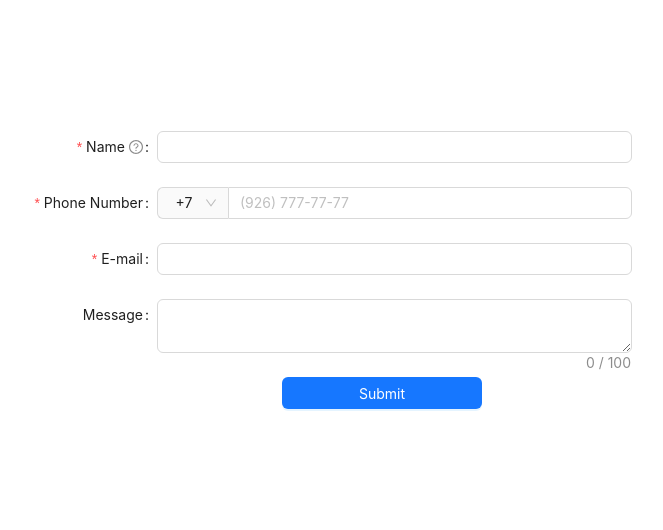
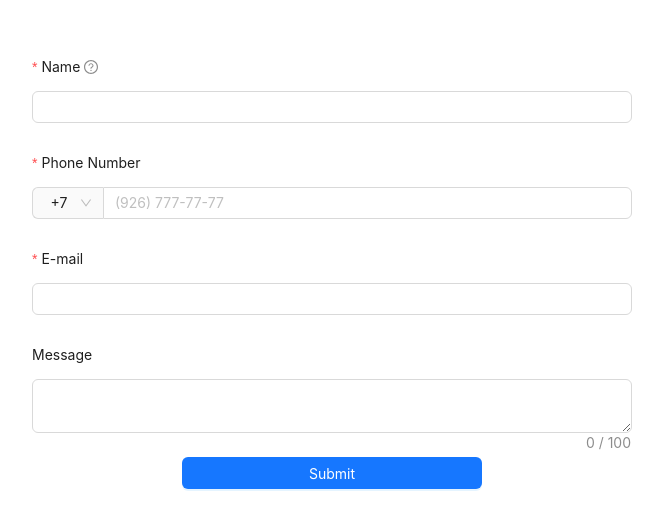
Before and after one commit to Fpsska/React-Bitrix-Form, a React (Create React App) app: page / in a window 1280 px wide. Shown: the part 130-660 px from the top of the page, without its empty margins (308-971 px from the left). Built offline with nearby package versions, Linux system fonts and the light colour scheme.

Commit message:
refactor: now resolve fetchUserIP promise, define condition of calling of errorAction/successAction funcs  in onFormSubmit func & remove returning err.message of catch block of fetchUserIP async func & remove userIP, fetchIpErr, formItemLayout states

```diff
--- a/src/app/api/fetchUserIP.ts
+++ b/src/app/api/fetchUserIP.ts
@@ -13,6 +13,5 @@ export async function fetchUserIP(): Promise<any> {
         return data;
     } catch (err: any) {
         console.error(err.message);
-        return err.message;
     }
 }
--- a/src/components/Form/Form.tsx
+++ b/src/components/Form/Form.tsx
@@ -1,10 +1,10 @@
-import React, { useState, useEffect, useRef } from 'react';
+import React, { useState, useRef } from 'react';
 
 import emailjs from '@emailjs/browser';
 
 import { Button, Form, Input, Select, message } from 'antd';
 
-import { Iphone, Ilayout } from '../../Types/formTypes';
+import { Iphone, IformData } from '../../Types/formTypes';
 
 import { getFormattedPhoneNumber } from '../../helpers/getFormattedPhoneNumber';
 
@@ -17,10 +17,6 @@ import './form.scss';
 const FeedbackForm: React.FC = () => {
     const [lang, setLang] = useState<string>('ru');
     const [isLoading, setLoadingStatus] = useState<boolean>(false);
-    const [userIP, setUserIP] = useState<string>('');
-    const [fetchIpErr, setFetchIpErr] = useState<null | string>(
-        'INITIAL ERROR'
-    );
 
     const [form] = Form.useForm();
     const [messageApi, contextHolder] = message.useMessage();
@@ -30,17 +26,6 @@ const FeedbackForm: React.FC = () => {
     const { Option } = Select;
 
     // /. hooks
-
-    const formItemLayout: Ilayout = {
-        labelCol: {
-            xs: { span: 12 },
-            sm: { span: 5 }
-        },
-        wrapperCol: {
-            xs: { span: 12 },
-            sm: { span: 19 }
-        }
-    };
 
     const phoneConfigurations: Iphone = {
         ru: {
@@ -129,24 +114,24 @@ const FeedbackForm: React.FC = () => {
     const sendEmail = (): void => {
         const formRef = formWrapperRef.current.children[0] as HTMLFormElement;
 
-        emailjs
-            .sendForm(
-                String(process.env.REACT_APP_SERVICE_ID),
-                String(process.env.REACT_APP_TEMPLATE_ID),
-                formRef,
-                String(process.env.REACT_APP_PUBLIC_KEY)
-            )
-            .then(
-                result => {
-                    console.log('Result of emailjs:', result.text);
-                },
-                error => {
-                    console.log('Error of emailjs:', error.text);
-                }
-            );
+        // emailjs
+        //     .sendForm(
+        //         String(process.env.REACT_APP_SERVICE_ID),
+        //         String(process.env.REACT_APP_TEMPLATE_ID),
+        //         formRef,
+        //         String(process.env.REACT_APP_PUBLIC_KEY)
+        //     )
+        //     .then(
+        //         result => {
+        //             console.log('Result of emailjs:', result.text);
+        //         },
+        //         error => {
+        //             console.log('Error of emailjs:', error.text);
+        //         }
+        //     );
     };
 
-    const successAction = (values: any): void => {
+    const successAction = (values: IformData): void => {
         console.log('successAction');
 
         messageApi
@@ -155,9 +140,8 @@ const FeedbackForm: React.FC = () => {
                 content: 'Getting user information..',
                 duration: 2.8
             })
-            .then(() => sendEmail())
             .then(() => {
-                message.success('Successfully completed', 2.5);
+                message.success('Your request successfully send', 2.5);
 
                 setLoadingStatus(false);
                 form.resetFields();
@@ -172,50 +156,48 @@ const FeedbackForm: React.FC = () => {
                     message: values.message || '',
                     sendingTime: new Date().toUTCString(),
                     url: window.location.href,
-                    userIP: userIP
+                    userIP: values.userIP
                 });
-            });
+            })
+            .then(() => sendEmail());
     };
 
-    const errorAction = (): void => {
+    const errorAction = (errorMessage: string): void => {
         console.log('errorAction');
+
         messageApi
             .open({
-                type: 'error',
-                content: fetchIpErr,
+                type: 'loading',
+                content: 'Trying to receive user information..',
                 duration: 2.8
             })
-            .then(() => setLoadingStatus(false));
+            .then(() => {
+                message.error(errorMessage, 2.5);
+                setLoadingStatus(false);
+            });
     };
 
     const onFormSubmit = (values: any): void => {
         setLoadingStatus(true);
-        messageApi
-            .open({
-                type: 'loading',
-                content: 'Action in progress..',
-                duration: 2.8
+
+        fetchUserIP()
+            .then(({ ip }) => {
+                const extendedFormData = { ...values, userIP: ip };
+
+                messageApi
+                    .open({
+                        type: 'loading',
+                        content: 'Action in progress..',
+                        duration: 2.8
+                    })
+                    .then(() => successAction(extendedFormData));
             })
-            .then(() => {
-                userIP ? successAction(values) : errorAction();
+            .catch(({ message }) => {
+                errorAction(message);
             });
     };
 
     // /. functions
-
-    useEffect(() => {
-        if (isLoading) {
-            fetchUserIP()
-                .then(({ ip }) => {
-                    setUserIP(ip);
-                })
-                .catch(message => {
-                    setFetchIpErr(message);
-                });
-        }
-    }, [isLoading]);
-
-    // /. effects
 
     return (
         <div ref={formWrapperRef}>
@@ -227,7 +209,8 @@ const FeedbackForm: React.FC = () => {
                 initialValues={{
                     prefix: phoneConfigurations[lang].prefix
                 }}
-                {...formItemLayout}
+                wrapperCol={{ span: 24 }}
+                labelCol={{ span: 24 }}
                 scrollToFirstError
             >
                 <Form.Item
@@ -290,12 +273,9 @@ const FeedbackForm: React.FC = () => {
                     />
                 </Form.Item>
                 <Form.Item
-                    wrapperCol={{
-                        xs: { span: 24, offset: 0 },
-                        sm: { span: 8, offset: 10 }
-                    }}
+                    wrapperCol={{ sm: { span: 12, offset: 6 } }}
                     style={{
-                        margin: '0'
+                        margin: '0 auto'
                     }}
                 >
                     <Button
--- a/src/components/Form/form.scss
+++ b/src/components/Form/form.scss
@@ -0,0 +1,3 @@
+.ant-form-item-label.ant-form-item-label {
+    padding-bottom: 0;
+}
```
Also changed, not shown: src/Types/formTypes.ts (+11 -0 lines).
